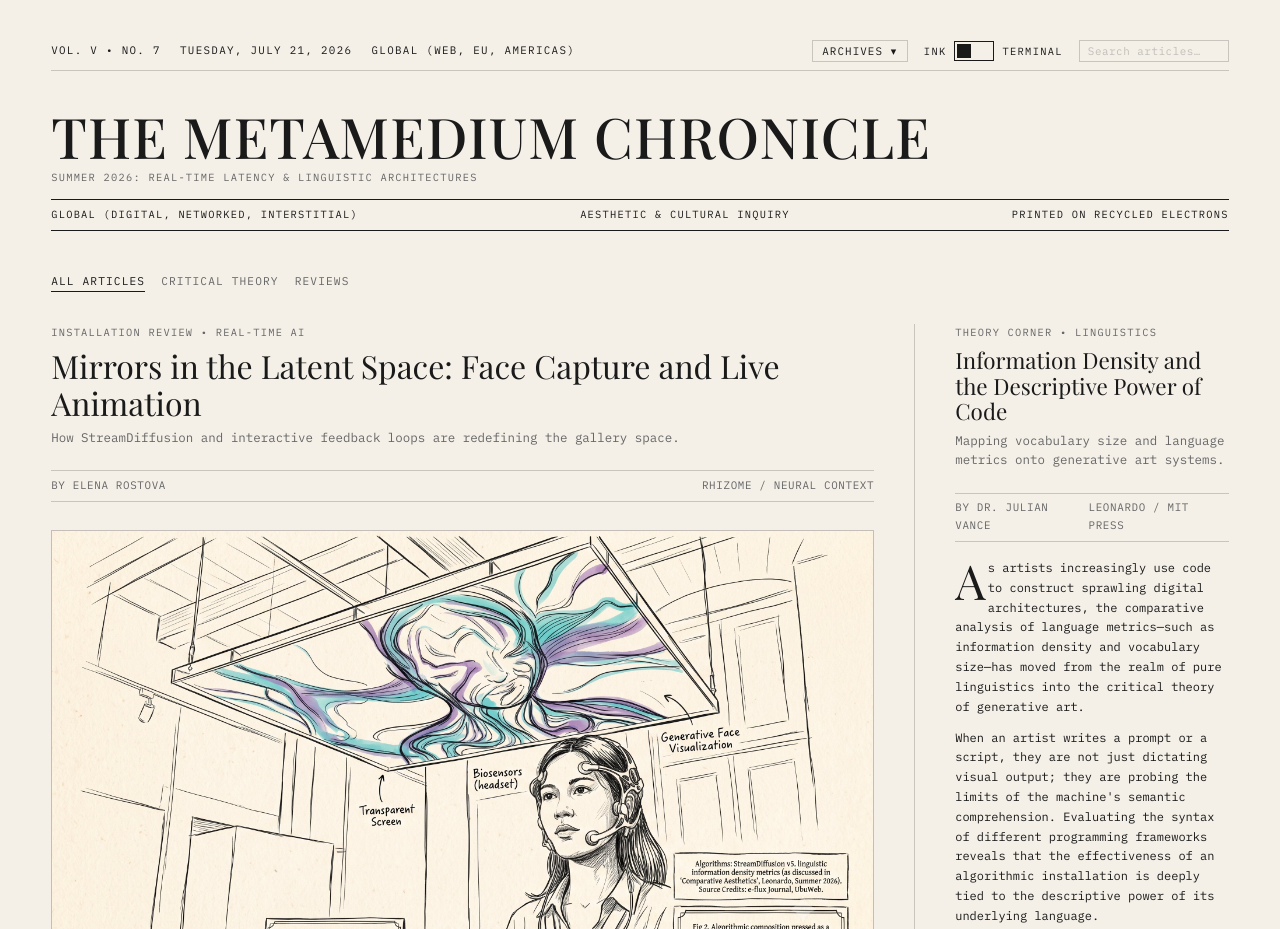
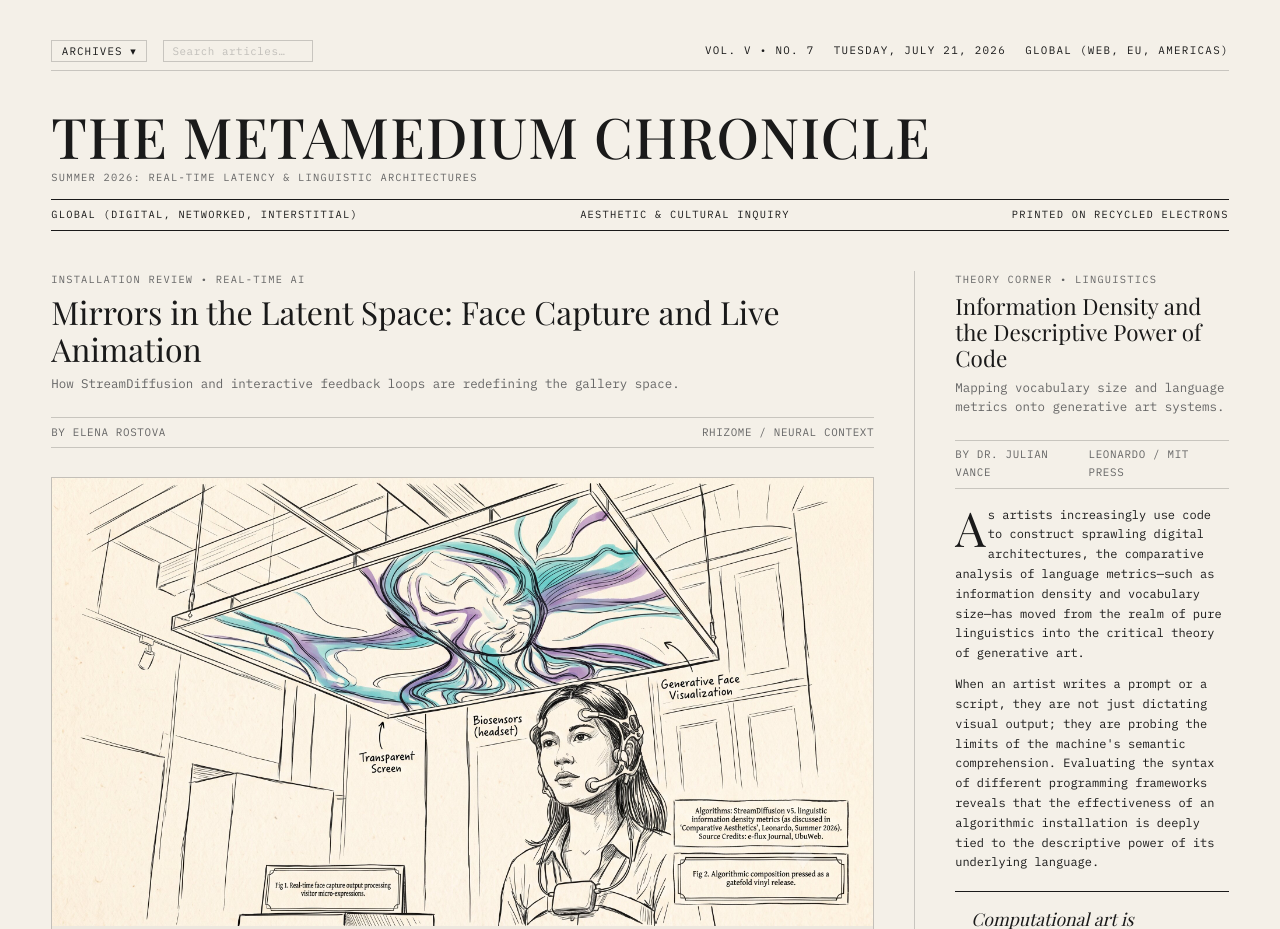
Before and after one commit to susulliang/medium-chronicle, a website built with Vite: page index.html in a window 1280 px wide. Shown: the top 929 px of the page. Built offline with nearby package versions, Linux system fonts and the light colour scheme; a web font is replaced by a local one.

Commit message:
refactor: remove filter nav, fix search overlap, restructure top bar
- Remove FilterBar (article type navigation); all articles now render on one page
- Fix search overlap bug: article.hidden uses display:none instead of position:absolute
- Remove theme switch tabs from top right; move journal dates (edition/date/scope) there
- Force Playfair Display header font on festival names in calendar table

```diff
--- a/src/components/TopControls.js
+++ b/src/components/TopControls.js
@@ -1,15 +1,12 @@
 /**
- * TopControls.js — date bar, theme toggle, search, archives button
+ * TopControls.js — date bar, search, archives button
  */
-import { getState, setTheme, setState, subscribe } from '../store.js';
+import { setState } from '../store.js';
 import { router } from '../router.js';
 
 export function TopControls({ issue, onSearch }) {
   const el = document.createElement('div');
   el.className = 'top-controls';
-
-  const state = getState();
-  const isCyber = state.theme === 'cyber';
 
   const dateObj = new Date(issue.date + 'T12:00:00');
   const dateStr = dateObj.toLocaleDateString('en-US', {
@@ -17,31 +14,18 @@ export function TopControls({ issue, onSearch }) {
   });
 
   el.innerHTML = `
-    <div class="metadata-left">
+    <div class="control-panel">
+      <button class="archives-btn" id="archives-open-btn">Archives ▾</button>
+      <div class="search-container">
+        <input type="text" id="article-search" class="search-input" placeholder="Search articles…" />
+      </div>
+    </div>
+    <div class="metadata-right">
       <span>${issue.edition}</span>
       <span id="issue-date-display">${dateStr}</span>
       <span>${issue.scopeShort || 'Global'}</span>
     </div>
-    <div class="control-panel">
-      <button class="archives-btn" id="archives-open-btn">Archives ▾</button>
-      <div class="theme-switch-wrapper">
-        <span>Ink</span>
-        <label class="theme-switch" for="theme-toggle">
-          <input type="checkbox" id="theme-toggle" ${isCyber ? 'checked' : ''} />
-          <div class="slider"></div>
-        </label>
-        <span>Terminal</span>
-      </div>
-      <div class="search-container">
-        <input type="text" id="article-search" class="search-input" placeholder="Search articles…" />
-      </div>
-    </div>
   `;
-
-  // Theme toggle
-  el.querySelector('#theme-toggle').addEventListener('change', (e) => {
-    setTheme(e.target.checked ? 'cyber' : 'paper');
-  });
 
   // Search
   el.querySelector('#article-search').addEventListener('input', (e) => {
--- a/src/main.js
+++ b/src/main.js
@@ -7,7 +7,6 @@ import { initTheme, setState, getState } from './store.js';
 import { router } from './router.js';
 import { Masthead } from './components/Masthead.js';
 import { TopControls } from './components/TopControls.js';
-import { FilterBar } from './components/FilterBar.js';
 import { IssueViewer } from './components/IssueViewer.js';
 import { ArchivesOverlay, openArchives, closeArchives } from './components/ArchivesOverlay.js';
 
@@ -18,7 +17,6 @@ const app = document.getElementById('app');
 let currentViewer = null;
 let manifest = null;
 let header = null;
-let filterBar = null;
 let issueContainer = null;
 
 async function boot() {
@@ -76,10 +74,6 @@ async function renderIssue(date, isLatest) {
       app.removeChild(header);
       header = null;
     }
-    if (filterBar) {
-      app.removeChild(filterBar);
-      filterBar = null;
-    }
 
     // Rebuild header
     header = document.createElement('header');
@@ -94,15 +88,6 @@ async function renderIssue(date, isLatest) {
     header.appendChild(controls);
     header.appendChild(Masthead(issue));
     app.insertBefore(header, issueContainer);
-
-    // Rebuild filter bar
-    filterBar = FilterBar({
-      contentTypes: [...new Set(issue.articles.map(a => a.type))],
-      onFilter: (key) => {
-        if (currentViewer) currentViewer.filter({ activeFilter: key, searchQuery: getState().searchQuery });
-      },
-    });
-    app.insertBefore(filterBar, issueContainer);
 
     // Render issue
     const viewer = IssueViewer({ issue, isLatest });
@@ -138,15 +123,11 @@ function buildShell() {
   header = document.createElement('header');
   header.className = 'chronicle-header';
 
-  filterBar = document.createElement('div');
-  filterBar.className = 'filter-wrapper';
-
   issueContainer = document.createElement('div');
   issueContainer.id = 'issue-container';
 
   const frag = document.createDocumentFragment();
   frag.appendChild(header);
-  frag.appendChild(filterBar);
   frag.appendChild(issueContainer);
 
   return frag;
--- a/src/style.css
+++ b/src/style.css
@@ -160,8 +160,8 @@ a:hover {
   gap: 1rem;
   flex-wrap: nowrap;
 }
-.metadata-left { display: flex; gap: 1.2rem; align-items: center; white-space: nowrap; }
 .control-panel { display: flex; align-items: center; gap: 1rem; white-space: nowrap; }
+.metadata-right { display: flex; gap: 1.2rem; align-items: center; white-space: nowrap; }
 
 /* Archives button */
 .archives-btn {
@@ -181,27 +181,6 @@ a:hover {
   border-color: var(--text-color);
   background: var(--text-color);
   color: var(--bg-color);
-}
-
-/* Theme toggle */
-.theme-switch-wrapper { display: flex; align-items: center; gap: 0.5rem; font-size:0.65rem; }
-.theme-switch { display: inline-block; height: 20px; position: relative; width: 40px; }
-.theme-switch input { display: none; }
-.slider {
-  background-color: transparent;
-  border: 1px solid var(--text-color);
-  bottom: 0; cursor: pointer; left: 0;
-  position: absolute; right: 0; top: 0;
-  transition: .3s; border-radius: 0;
-}
-.slider:before {
-  background-color: var(--text-color);
-  bottom: 2px; content: ""; height: 14px; left: 2px;
-  position: absolute; transition: .3s; width: 14px; border-radius: 0;
-}
-input:checked + .slider:before {
-  transform: translateX(20px);
-  background-color: var(--accent-color);
 }
 
 /* Search */
@@ -345,11 +324,7 @@ article {
   flex-direction: column;
 }
 article.hidden {
-  opacity: 0;
-  transform: translateY(10px);
-  position: absolute;
-  pointer-events: none;
-  z-index: -1;
+  display: none;
 }
 .article-header { margin-bottom: 0.9rem; }
 .article-kicker {
@@ -624,6 +599,11 @@ p.lead::first-letter {
 }
 [data-theme="cyber"] .calendar-card th { color: var(--accent-color); border-bottom-width: 2px; }
 .calendar-card td { padding: 0.6rem 0.4rem; border-bottom: 1px solid var(--column-rule-color); }
+.calendar-card td strong {
+  font-family: var(--header-font);
+  font-weight: 500;
+  letter-spacing: 0.01em;
+}
 .calendar-card tr:hover { background-color: rgba(var(--accent-rgb), 0.03); }
 .calendar-card tr.filtered-out { display: none; }
 
@@ -835,7 +815,7 @@ article:nth-child(5) { animation-delay: 0.25s; }
   .masthead-title { font-size: 2.4rem; }
   [data-theme="cyber"] .masthead-title { font-size: 2rem; }
   .top-controls { flex-direction: column; gap: 0.6rem; align-items: flex-start; }
-  .metadata-left, .control-panel { width: 100%; justify-content: space-between; }
+  .metadata-right, .control-panel { width: 100%; justify-content: space-between; }
   .control-panel { justify-content: space-between; }
   .archives-grid { grid-template-columns: 1fr; }
   .submasthead { font-size: 0.6rem; gap: 0.5rem; flex-wrap: wrap; text-align: left; justify-content: flex-start; }
```
